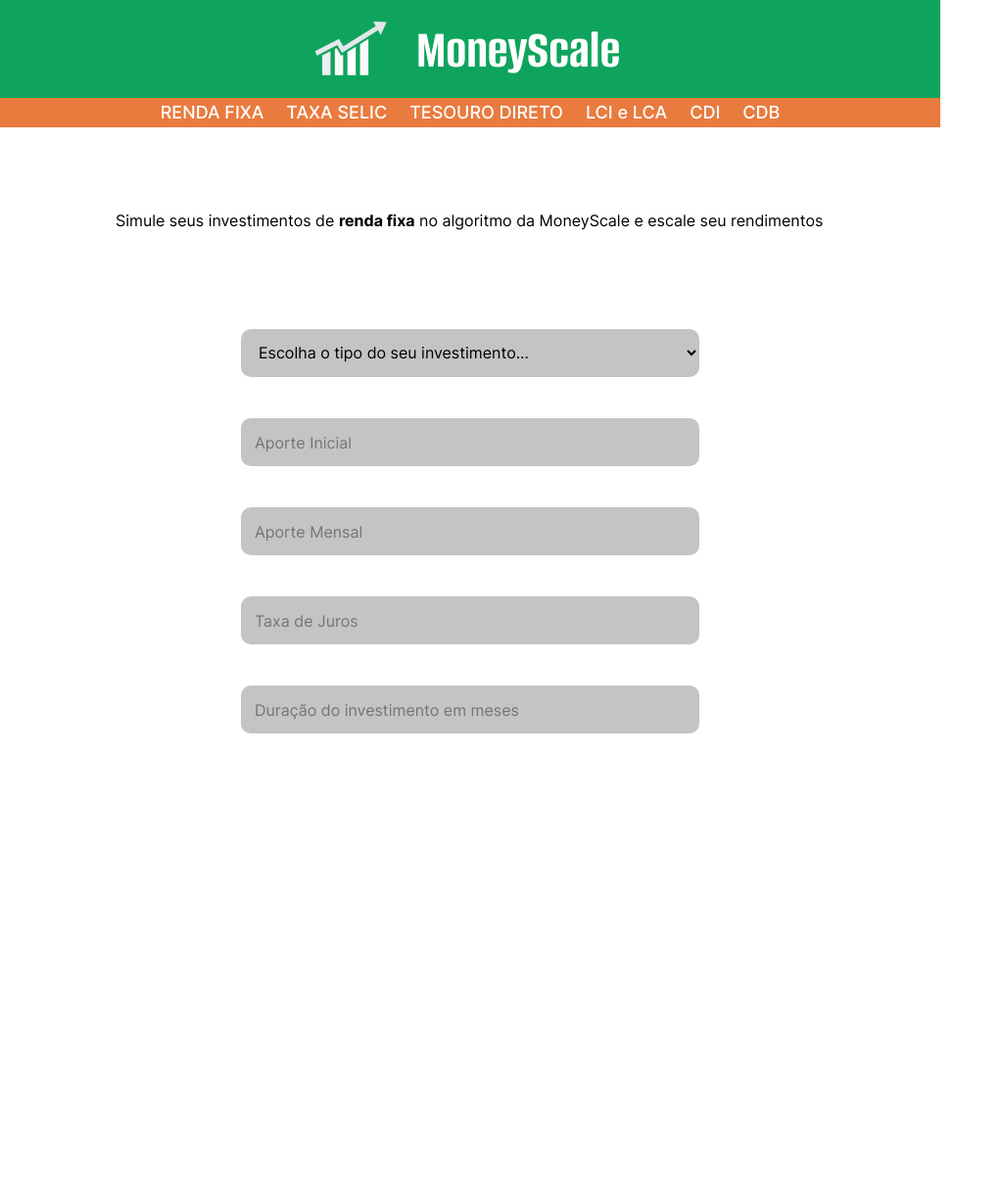
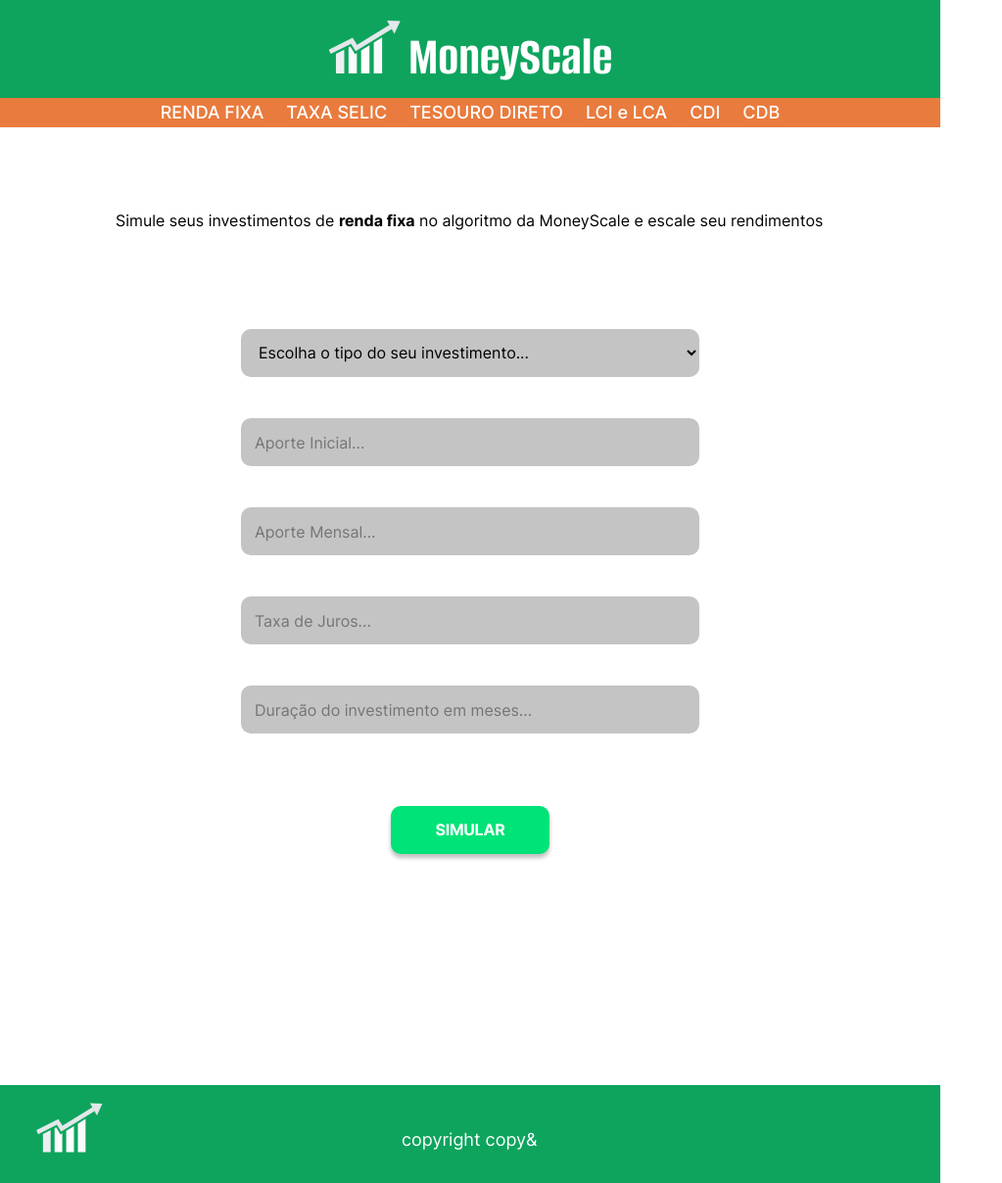
Before and after one commit to lucassena08/projeto_ps, a plain HTML site: page index.html in a window 1280 px wide. Shown: the whole page at 98% size, without its empty margins (0-1023 px from the left). Before the commit the page ends 800 px from the top, so only its background shows below. Drawn offline with Linux system fonts and the light colour scheme.

Commit message:
finish the first page view

```diff
--- a/index.html
+++ b/index.html
@@ -9,15 +9,15 @@
 </head>
 
 <body>
-  <nav>
-    <header class="main-container">
-      <div class="logo-branco">
+  <header>
+    <div class="main-container">
+      <div class="logo-header">
         <img src="./src/images/logo-icon.svg" alt="">
         <span>MoneyScale</span>
       </div>
-    </header>
+    </div>
 
-    <footer class="container-botoes">
+    <nav class="container-botoes">
       <ul class="navbar">
         <li><a href="">RENDA FIXA</a></li>
         <li><a href="">TAXA SELIC</a></li>
@@ -26,22 +26,30 @@
         <li><a href="">CDI</a></li>
         <li><a href="">CDB</a></li>
       </ul>
-    </footer>
-  </nav>
+    </nav>
+  </header>
 
-  <p class="simule-text">Simule seus investimentos de <strong>renda fixa</strong> no algoritmo da MoneyScale e escale seu rendimentos</p>
+  <p class="simule-text">Simule seus investimentos de <strong>renda fixa</strong> no algoritmo da MoneyScale e escale
+    seu rendimentos</p>
 
   <div class="input-sequence">
     <select class="input-invest-type" name="investiment" id="">
       <option value="0">Escolha o tipo do seu investimento...</option>
     </select>
-    <input class="input-texto-pag1" name="aporte-inicial" type="text" name="" placeholder="Aporte Inicial">
-    <input class="input-texto-pag1" name="aporte-mensal" type="text" name="" placeholder="Aporte Mensal">
-    <input class="input-texto-pag1" name="taxa-de-juros" type="text" name="" placeholder="Taxa de Juros">
-    <input class="input-texto-pag1" name="duracao-meses" type="text" name="" placeholder="Duração do investimento em meses">
+    <input class="input-texto-pag1" name="aporte-inicial" type="text" placeholder="Aporte Inicial...">
+    <input class="input-texto-pag1" name="aporte-mensal" type="text" placeholder="Aporte Mensal...">
+    <input class="input-texto-pag1" name="taxa-de-juros" type="text" placeholder="Taxa de Juros...">
+    <input class="input-texto-pag1" name="duracao-meses" type="text" placeholder="Duração do investimento em meses...">
   </div>
 
+  <button class="btn-simular">SIMULAR</button>
+
   <script src="./src/js/main.js"></script>
+
+  <footer>
+    <img src="./src/images/logo-icon.svg" alt="">
+    <span>copyright copy&</span>
+  </footer>
 </body>
 
 </html>
--- a/src/css/styles.css
+++ b/src/css/styles.css
@@ -27,14 +27,15 @@
 }
 
 .main-container {
+  position: relative;
   background-color: #0EA45D;
   width: 960px;
   height: 100px;
   text-align: center;
 }
 
-.logo-branco {
-  display: flex;
+.logo-header {
+  /* display: flex; */
   justify-content: center;
   align-items: center;
   padding: 0px;
@@ -47,7 +48,7 @@
   top: 20px;
 }
 
-.logo-branco img {
+.logo-header img {
   position: relative;
   width: 78.09px;
   height: 58.49px;
@@ -55,12 +56,9 @@
   /* top: -0.46px; */
 }
 
-.logo-branco span {
+.logo-header span {
   position: relative;
-  width: 220px;
-  height: 68px;
-  /* left: 64.13px; */
-  /* top: -3.5px; */
+  top: -3.5px;
 
   font-family: 'Alumni Sans';
   font-style: normal;
@@ -177,5 +175,68 @@
   line-height: 19px;
 
   color: #000000;
+}
 
+.btn-simular {
+  position: absolute;
+  width: 162px;
+  height: 49px;
+  left: 399px;
+  top: 823px;
+
+  background: #00E378;
+  box-shadow: 0px 4px 4px rgba(0, 0, 0, 0.25);
+  border-radius: 10px;
+  border: 0;
+
+  font-family: 'Inter';
+  font-style: normal;
+  font-weight: 800;
+  font-size: 16px;
+  line-height: 19px;
+  text-align: center;
+  letter-spacing: -0.02em;
+  text-transform: uppercase;
+
+  color: #FFFFFF;
 }
+
+footer {
+  position: relative;
+  width: 960px;
+  height: 100px;
+  left: 0px;
+  top: 978px;
+
+  background: #0EA45D;
+}
+
+
+footer img {
+  position: relative;
+
+  height: 67px;
+  width: 71px;
+
+  margin-left: 37px;
+  margin-top: 11px;
+}
+
+footer span {
+  width: 139px;
+  height: 22px;
+
+  font-family: 'Inter';
+  font-style: normal;
+  font-weight: 400;
+  font-size: 18px;
+  line-height: 22px;
+
+  position: relative;
+
+  left: 298px;
+  top: -16px;
+
+
+  color: #FFFFFF;
+}
```
